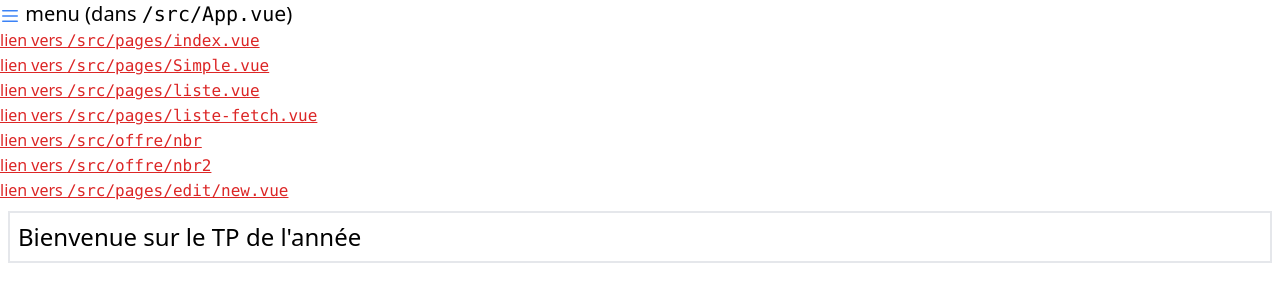
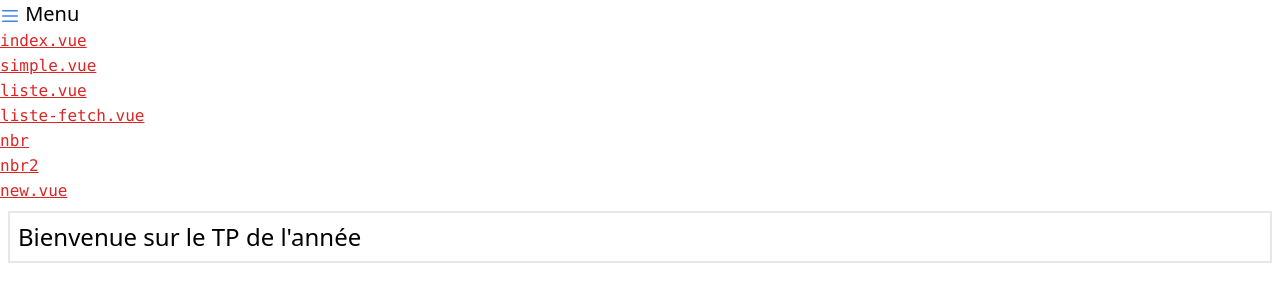
Before and after one commit to BaptisteRognon/TP_Prach-master, a Vue app: page / in a window 1280 px wide. Shown: the top 302 px of the page. Built offline with nearby package versions, Linux system fonts and the light colour scheme; what @formkit/vue would draw is missing.

Commit message:
modification de la page App

```diff
--- a/src/App.vue
+++ b/src/App.vue
@@ -2,52 +2,43 @@
   <nav>
     <h4 class="text-xl">
       <Bars3Icon class="inline-block h-5 w-5 text-blue-500" />
-      menu (dans <code class="font-mono">/src/App.vue</code>)
-    </h4>
+    Menu</h4>
     <ul>
       <li>
         <router-link class="text-red-600 underline" to="/">
-          lien vers
-          <code class="font-mono">/src/pages/index.vue</code>
+          <code class="font-mono">index.vue</code>
         </router-link>
       </li>
       <li>
         <router-link class="text-red-600 underline" to="simple">
-          lien vers
-          <code class="font-mono">/src/pages/Simple.vue</code>
+          <code class="font-mono">simple.vue</code>
         </router-link>
       </li>
       <li>
         <router-link class="text-red-600 underline" to="liste">
-          lien vers
-          <code class="font-mono">/src/pages/liste.vue</code>
+          <code class="font-mono">liste.vue</code>
         </router-link>
       </li>
         <li>
-        <router-link class="text-red-600 underline" to="liste-fetch">
-          lien vers
-          <code class="font-mono">/src/pages/liste-fetch.vue</code>
+        <router-link class="text-red-600 underline" to="liste">
+          <code class="font-mono">liste-fetch.vue</code>
         </router-link>
       </li>
       <li>
-        <router-link class="text-red-600 underline" to="/offre/1">
-          lien vers
-          <code class="font-mono">/src/offre/nbr</code>
+        <router-link class="text-red-600 underline" to="liste">
+          <code class="font-mono">nbr</code>
         </router-link>
       </li>
       <li>
-        <router-link class="text-red-600 underline" to="/offre/2">
-          lien vers
-          <code class="font-mono">/src/offre/nbr2</code>
+        <router-link class="text-red-600 underline" to="liste">
+          <code class="font-mono">nbr2</code>
         </router-link>
       </li>
       <li>
-        <router-link class="text-red-600 underline" to="/edit/new">
-          lien vers
-          <code class="font-mono">/src/pages/edit/new.vue</code>
+        <router-link class="text-red-600 underline" to="liste">
+          <code class="font-mono">new.vue</code>
         </router-link>
       </li>
-
     </ul>
   </nav>
 
@@ -55,7 +46,7 @@
   <Suspense>
       <router-view class="m-2 border-2 p-2" />
       <template #fallback>
-      Loading...
+         Chargement ...
       </template>
   </Suspense>
 </template>
```
Lines whose indentation alone changed are shown as unchanged.
